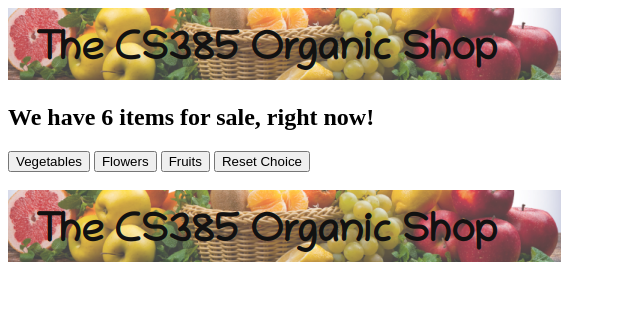
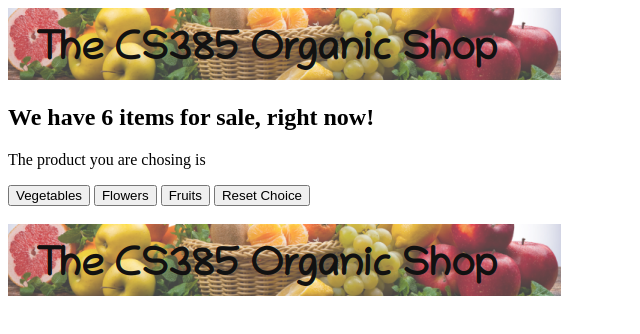
Before and after one commit to Frenkie-Wang-Music/CS385_Online_Basket_App, a React (Vite) app in the folder frontend/: page / in a window 1280 px wide. Shown: the top 334 px of the page, without its empty margins (0-640 px from the left). Built offline with nearby package versions, Linux system fonts and the light colour scheme.

Commit message:
Add choice line

```diff
--- a/frontend/src/App.jsx
+++ b/frontend/src/App.jsx
@@ -60,6 +60,7 @@ function App() {
     <>
       <img src={logoBanner} alt="CS385 branding" />
       <h2>We have {inventory.length} items for sale, right now!</h2>
+      <p>The product you are chosing is <b>{productChoice}</b> </p>
       <button onClick={() => changeProductCategory("Vegetables")}>
         Vegetables
       </button>
```
